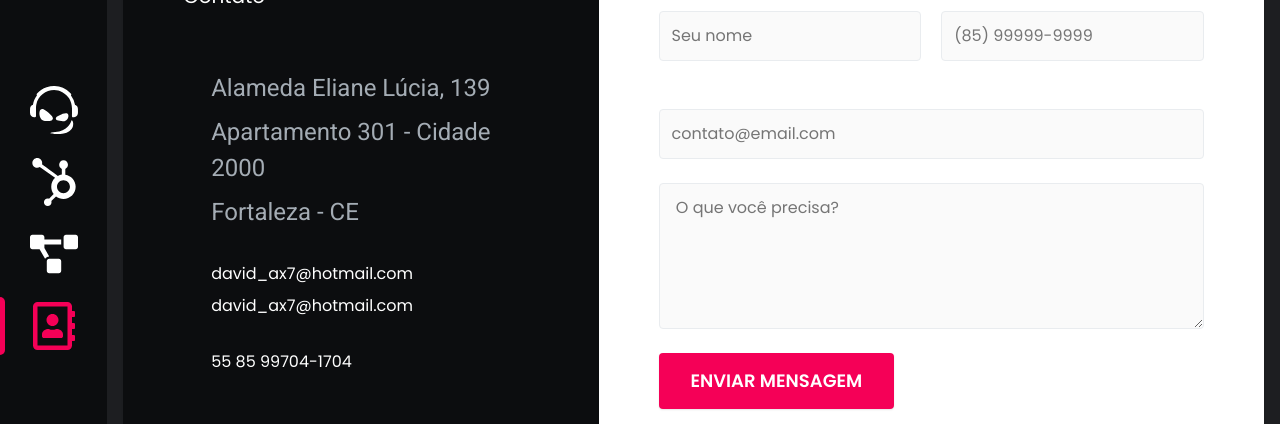
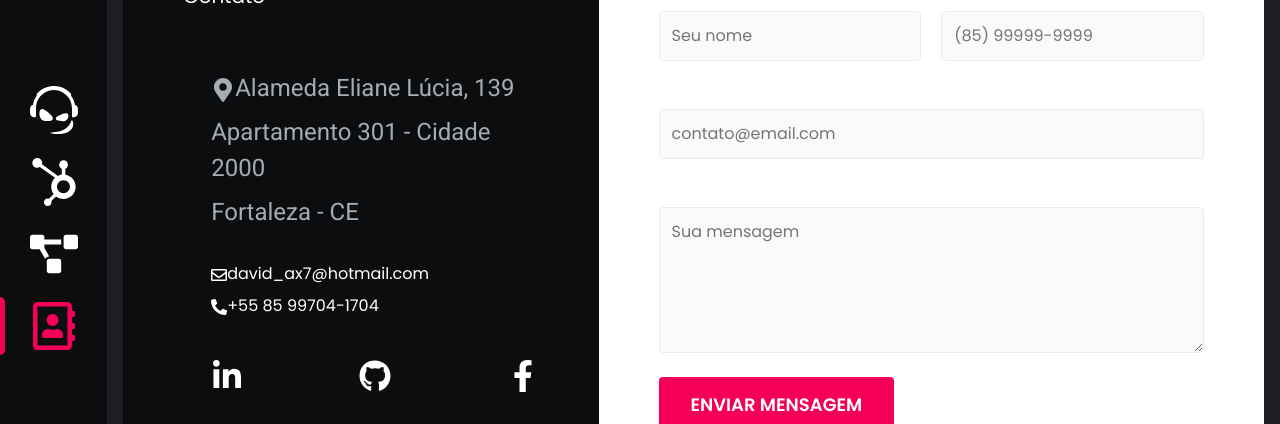
Before and after one commit to Leoodaviid/portfolio-david, a React (Create React App) app: page /contato in a window 1280 px wide. Shown: the part 204-628 px from the top of the page. Built offline with nearby package versions, Linux system fonts and the light colour scheme.

Commit message:
Ajuste page contato

```diff
--- a/src/pages/Contato/Contato.tsx
+++ b/src/pages/Contato/Contato.tsx
@@ -1,5 +1,11 @@
-import { FaRegEnvelope, FaMapMarkerAlt, FaPhoneAlt } from "react-icons/fa";
-import { FaFacebookF, FaGithub, FaLinkedinIn } from "react-icons/fa";
+import {
+  FaRegEnvelope,
+  FaMapMarkerAlt,
+  FaPhoneAlt,
+  FaFacebookF,
+  FaGithub,
+  FaLinkedinIn,
+} from "react-icons/fa";
 import { Button } from "../../components/Button/styles";
 import { Input } from "../../components/Form/Input";
 import { TextArea } from "../../components/Form/TextArea";
@@ -12,14 +18,22 @@ const Contato = () => {
         <section className="contact-data" aria-label="Endereço">
           <h2>Contato</h2>
           <div className="contact-address">
-            <p>Alameda Eliane Lúcia, 139</p>
-            <p> Apartamento 301 - Cidade 2000</p>
+            <p>
+              <FaMapMarkerAlt />
+              Alameda Eliane Lúcia, 139
+            </p>
+            <p>Apartamento 301 - Cidade 2000</p>
             <p>Fortaleza - CE</p>
           </div>
           <address>
-            <a href="mailto:david_ax7@hotmail.com">david_ax7@hotmail.com</a>
-            <a href="mailto:david_ax7@hotmail.com.com">david_ax7@hotmail.com</a>
-            <a href="tel:+5585997041704">55 85 99704-1704</a>
+            <a href="mailto:david_ax7@hotmail.com.com">
+              <FaRegEnvelope />
+              david_ax7@hotmail.com
+            </a>
+            <a href="tel:+5585997041704">
+              <FaPhoneAlt />
+              +55 85 99704-1704
+            </a>
           </address>
           <div className="contact-social">
             <a
@@ -88,9 +102,10 @@ const Contato = () => {
             />
             <TextArea
               className="col-2"
+              label="Mensagem"
               name="mensagem"
               rows={5}
-              placeholder=" O que você precisa?"
+              placeholder="Sua mensagem"
             />
             <Button className="col-2">Enviar mensagem</Button>
           </Form>
```
